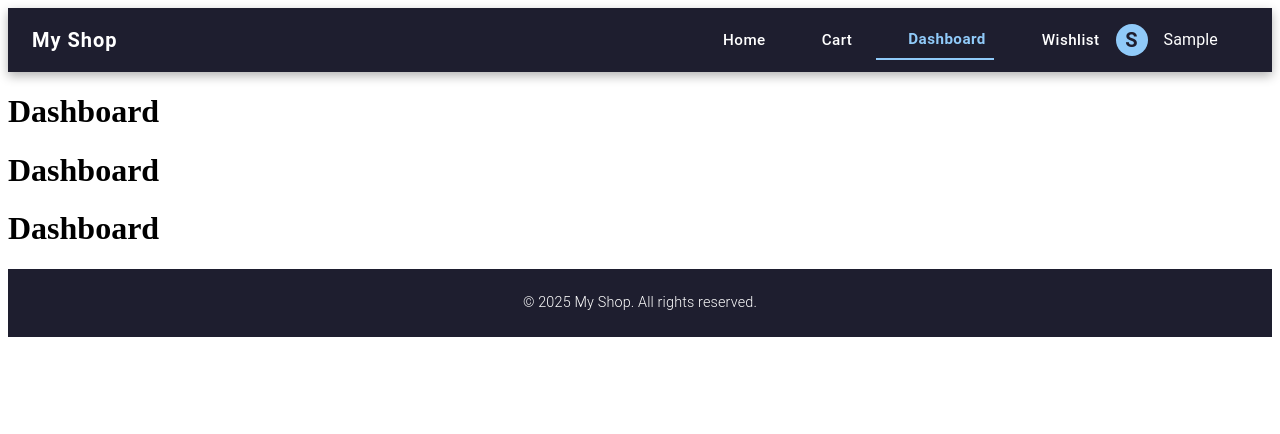
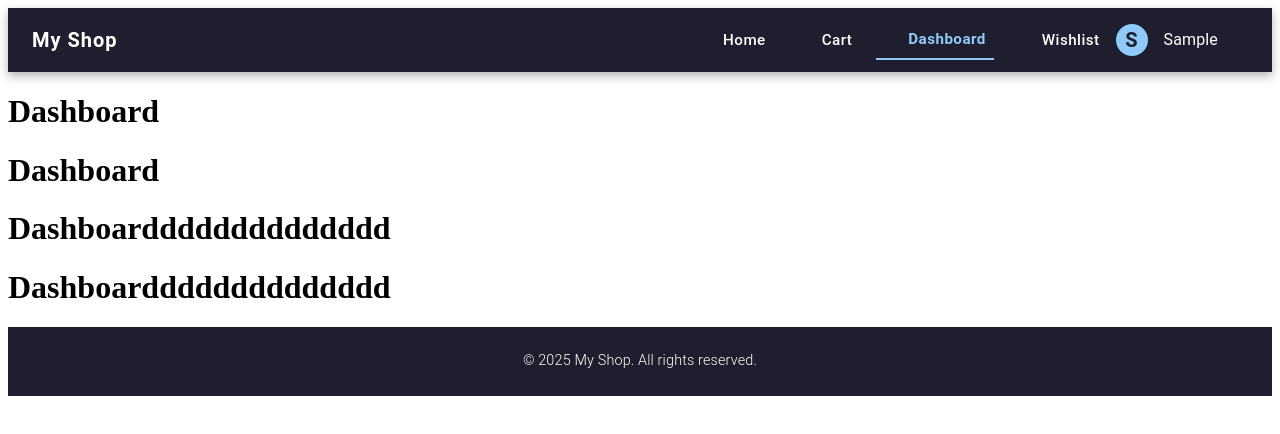
Before and after one commit to hazem-e99/laliga, a React (Vite) app: page /dashboard in a window 1280 px wide. Shown: the top 434 px of the page. Built offline with nearby package versions, Linux system fonts and the light colour scheme; sample sign-in values are in the browser's storage; some icons are missing.

Commit message:
Update Dashboard.jsx

```diff
--- a/src/Pages/Dashboard.jsx
+++ b/src/Pages/Dashboard.jsx
@@ -5,7 +5,8 @@ const Dashboard = () => {
         <div>
             <h1>Dashboard</h1>
             <h1>Dashboard</h1>
-            <h1>Dashboard</h1>
+            <h1>Dashboardddddddddddddd </h1>
+            <h1>Dashboardddddddddddddd </h1>
         </div>
     );
 }
```
